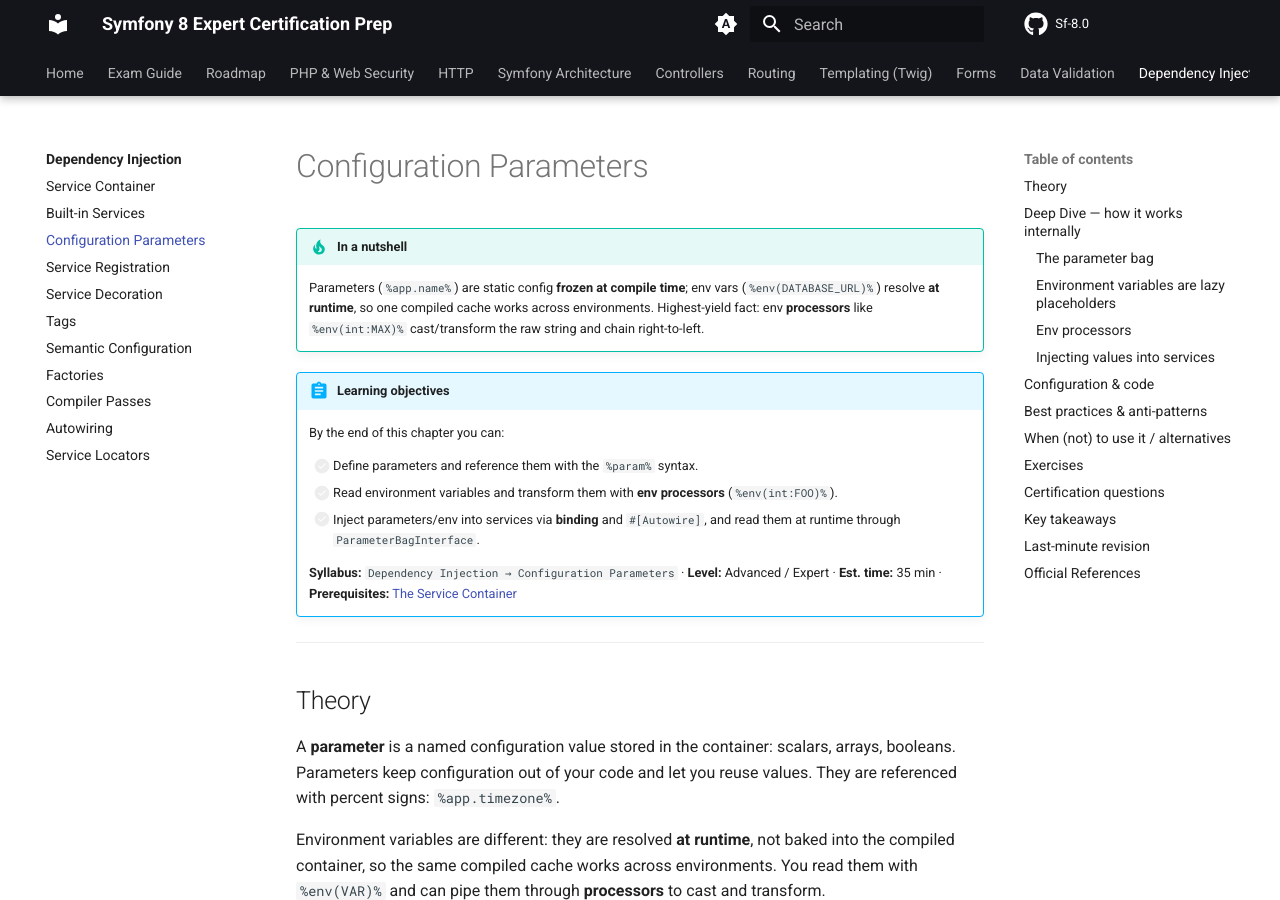
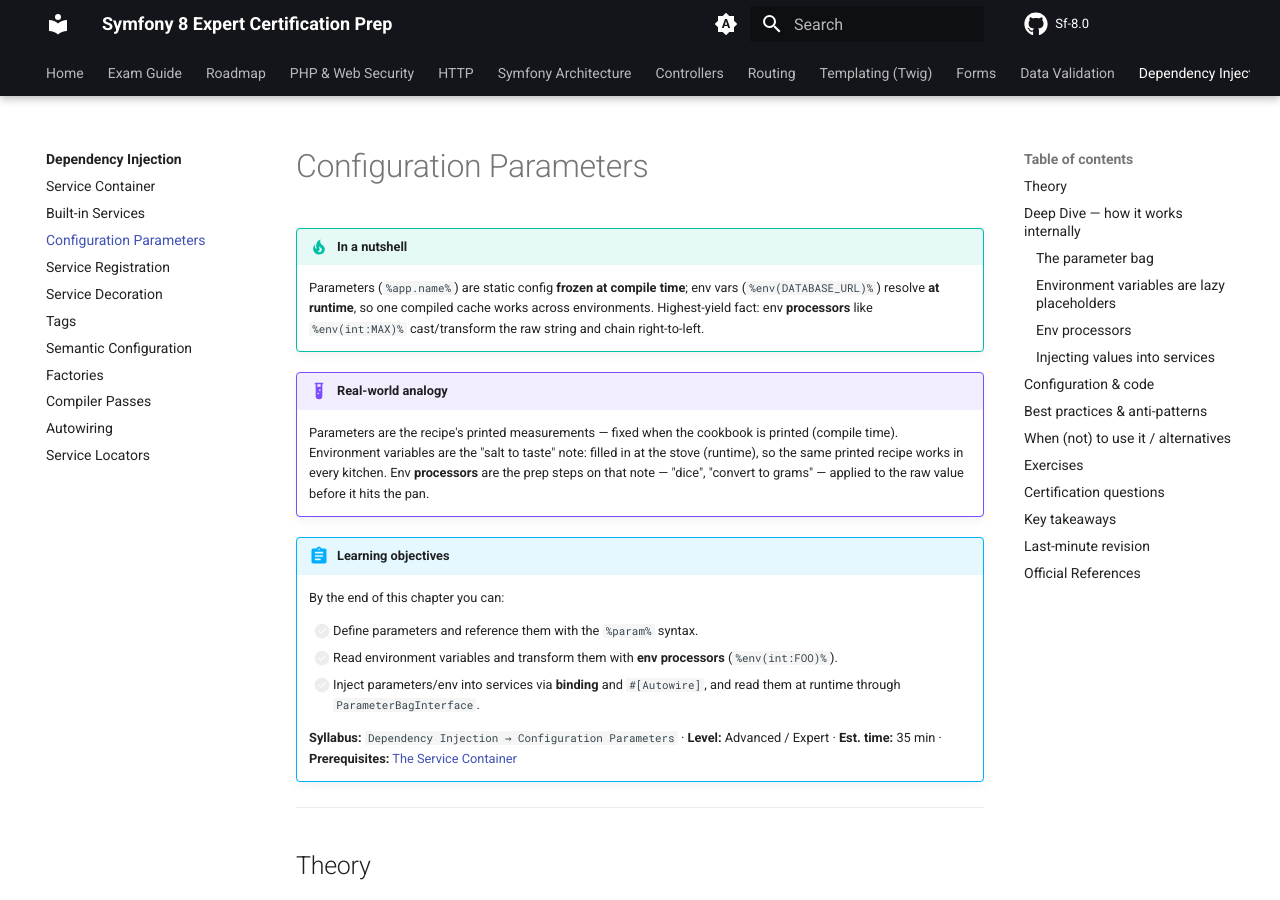
Before and after one commit to jasseryah-mazars/Sf-8.0, an MkDocs documentation site: the page built from docs/dependency-injection/parameters.md, in a window 1280 px wide and 900 px high. Built offline with MkDocs 1.6.1 and Material for MkDocs 9.7.7, drawn with Linux system fonts in a browser that asks for light colours; comment, search, counter and statistics services are not loaded; the version menu is left out.

Commit message:
docs: SymfonyCasts enrichment — HTTP analogies + null blocks
Co-Authored-By: Claude Opus 4.8 <noreply@anthropic.com>
Claude-Session: https://claude.ai/code/session_01JZmgF9DXThim3UADm1BKVL

```diff
--- a/docs/dependency-injection/parameters.md
+++ b/docs/dependency-injection/parameters.md
@@ -5,6 +5,13 @@
     vars (`%env(DATABASE_URL)%`) resolve **at runtime**, so one compiled cache
     works across environments. Highest-yield fact: env **processors** like
     `%env(int:MAX)%` cast/transform the raw string and chain right-to-left.
+
+!!! example "Real-world analogy"
+    Parameters are the recipe's printed measurements — fixed when the cookbook is
+    printed (compile time). Environment variables are the "salt to taste" note:
+    filled in at the stove (runtime), so the same printed recipe works in every
+    kitchen. Env **processors** are the prep steps on that note — "dice", "convert
+    to grams" — applied to the raw value before it hits the pan.
 
 !!! abstract "Learning objectives"
     By the end of this chapter you can:
```
Also changed, not shown: docs/security/configuration.md (+7 -0 lines).
